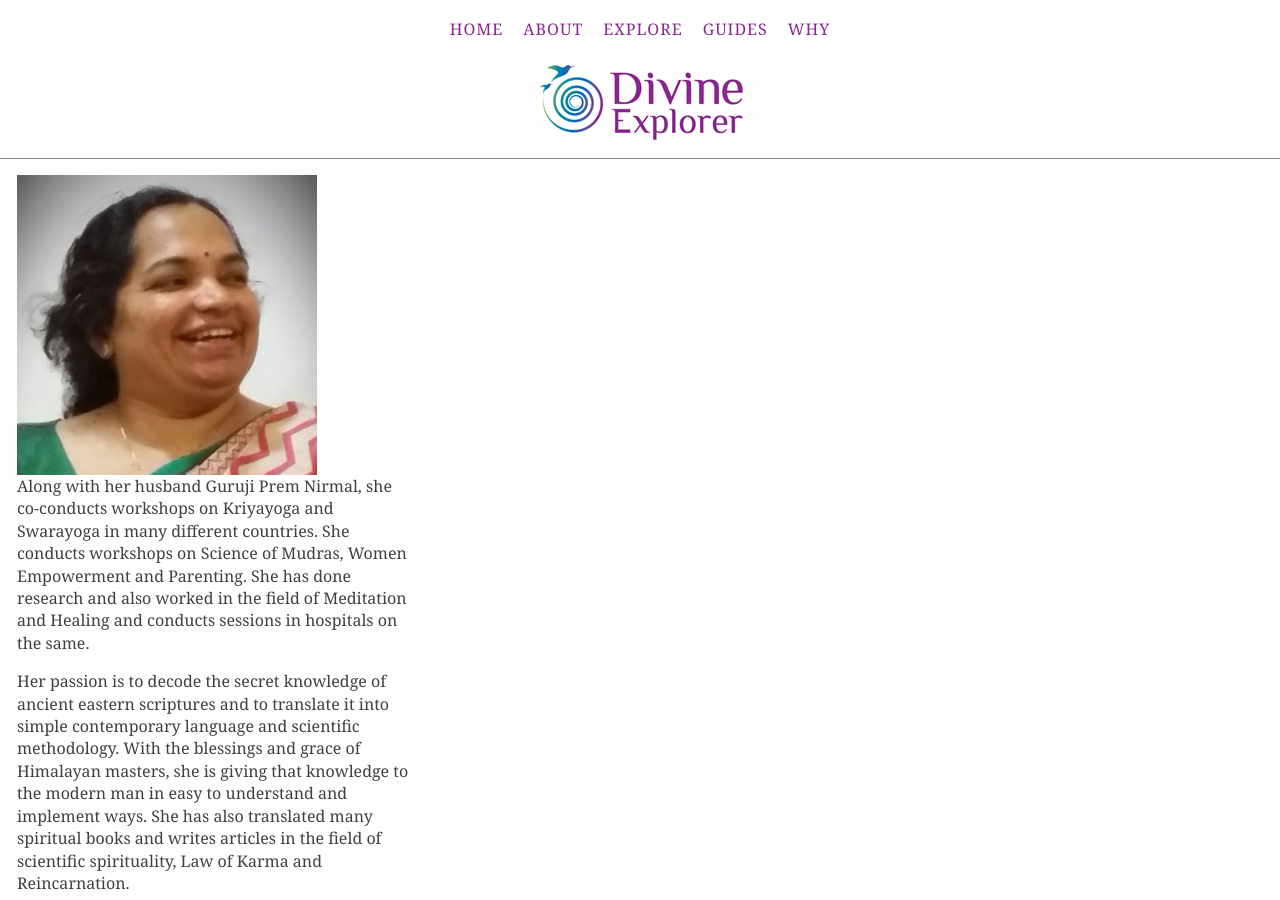
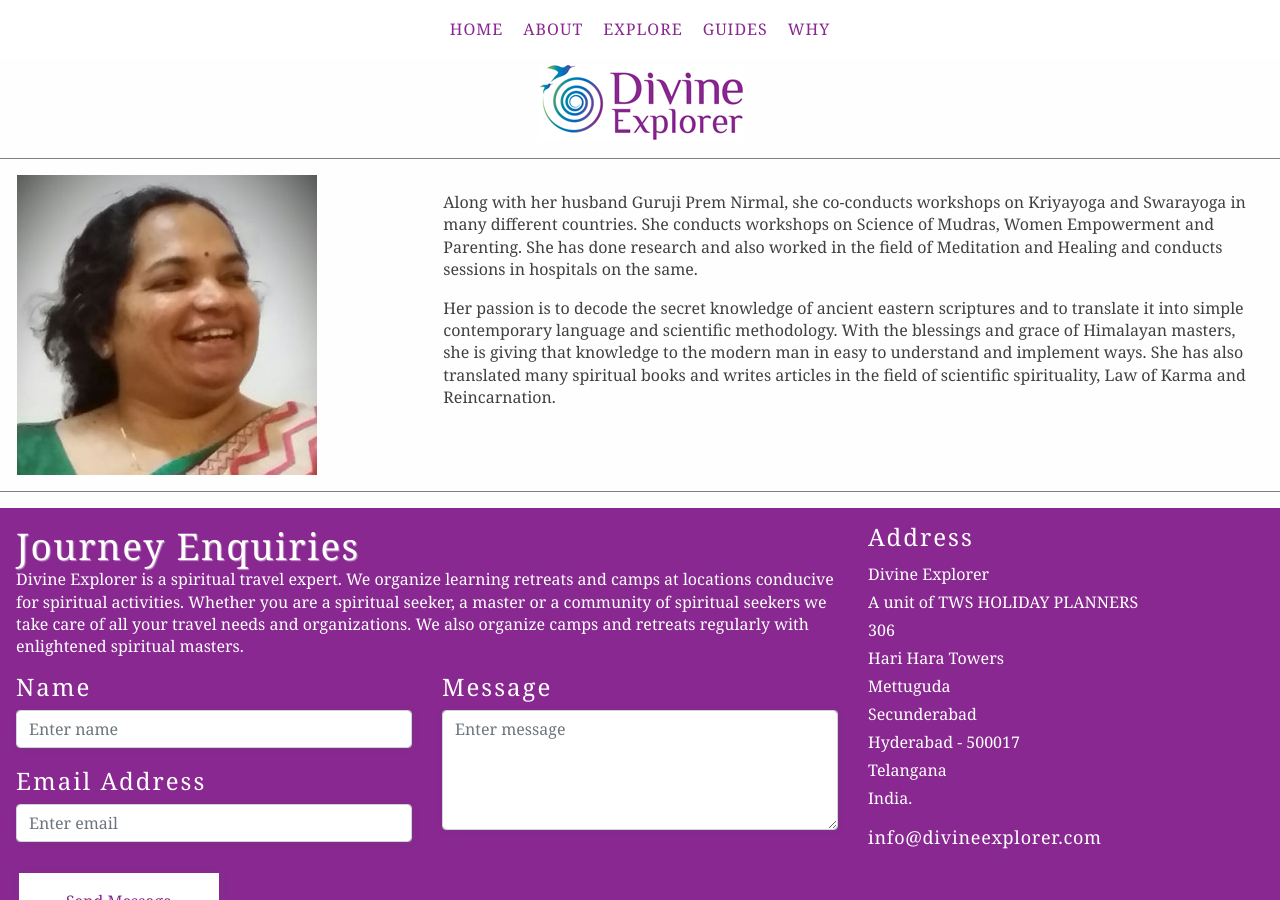
Before and after one commit to GHSKM/testDE, a Jekyll site: the page built from _guides/Guruma.md, in a window 1280 px wide and 900 px high. Built offline with Jekyll 4.4.1, drawn with Linux system fonts in a browser that asks for light colours; nearby versions of some CDN libraries; some web fonts are replaced.

Commit message:
faq packa

```diff
--- a/_layouts/guides.html
+++ b/_layouts/guides.html
@@ -4,7 +4,7 @@
 
 <div class="row thinBorder p-3">
         <div class="col-md-4">
-            <img src="{{ page.thumbnail }}" alt="{{ page.title }}" class="img-fluid>
+            <img src="{{ page.thumbnail }}" alt="{{ page.title }}" class="img-fluid">
         </div>
 
         <div class="col-md-8 p-3">
--- a/faq.html
+++ b/faq.html
@@ -67,7 +67,7 @@
             <div class="border-bottom-thick m-2"></div>
             <h2 class="text-primary text-center">Our Popular Packages</h2>
             <div class="border-bottom-thick m-2"></div>
-            <div class="col-md-12  d-flex">
+            <div class="col-md-12   d-md-flex justify-content-sm-center flex-md-row flex-sm-column">
             {% include all-packages.html category="Popular" limit="2" IsGuided="true" %}
             </div>
         </div>
```
